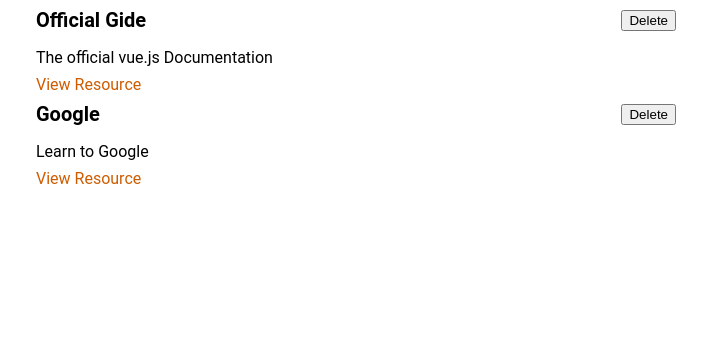
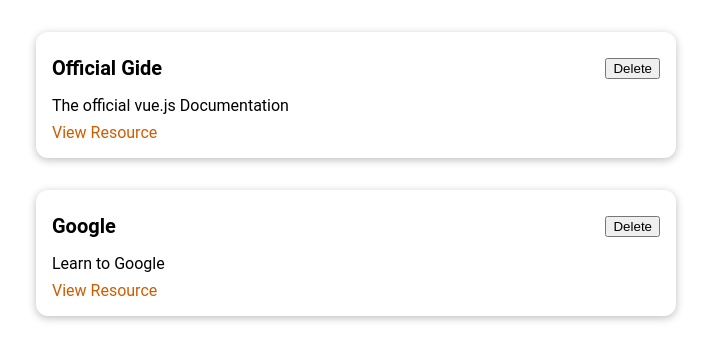
Before and after one commit to drummer-Yurii/notebook, a Vue app: page / in a window 1280 px wide. Shown: the top 360 px of the page, without its empty margins (284-995 px from the left). Built offline with nearby package versions, Linux system fonts and the light colour scheme.

Commit message:
create BaseCard component

```diff
--- /dev/null
+++ b/src/components/UI/BaseCard.vue
@@ -0,0 +1,21 @@
+<template>
+  <div>
+    <slot></slot>
+  </div>
+</template>
+
+<script>
+export default {
+  name: 'BaseCard',
+};
+</script>
+
+<style scoped>
+div {
+  border-radius: 12px;
+  box-shadow: 0 2px 8px rgba(0, 0, 0, 0.26);
+  padding: 1rem;
+  margin: 2rem auto;
+  max-width: 40rem;
+}
+</style>
--- a/src/components/learning-resources/LearningResource.vue
+++ b/src/components/learning-resources/LearningResource.vue
@@ -1,22 +1,23 @@
 <template>
   <li>
-    <div>
+    <base-card>
       <header>
         <h3>{{ title }}</h3>
         <button>Delete</button>
       </header>
-    </div>
-    <p>{{ description }}</p>
-    <nav>
+      <p>{{ description }}</p>
+      <nav>
         <a :href="link">View Resource</a>
-    </nav>
+      </nav>
+    </base-card>
   </li>
 </template>
 
 <script>
 export default {
+  components: {},
   name: 'LearningResource',
-  props: ['title', 'description', 'link']
+  props: ['title', 'description', 'link'],
 };
 </script>
 
```
Also changed, not shown: src/main.js (+8 -3 lines).
